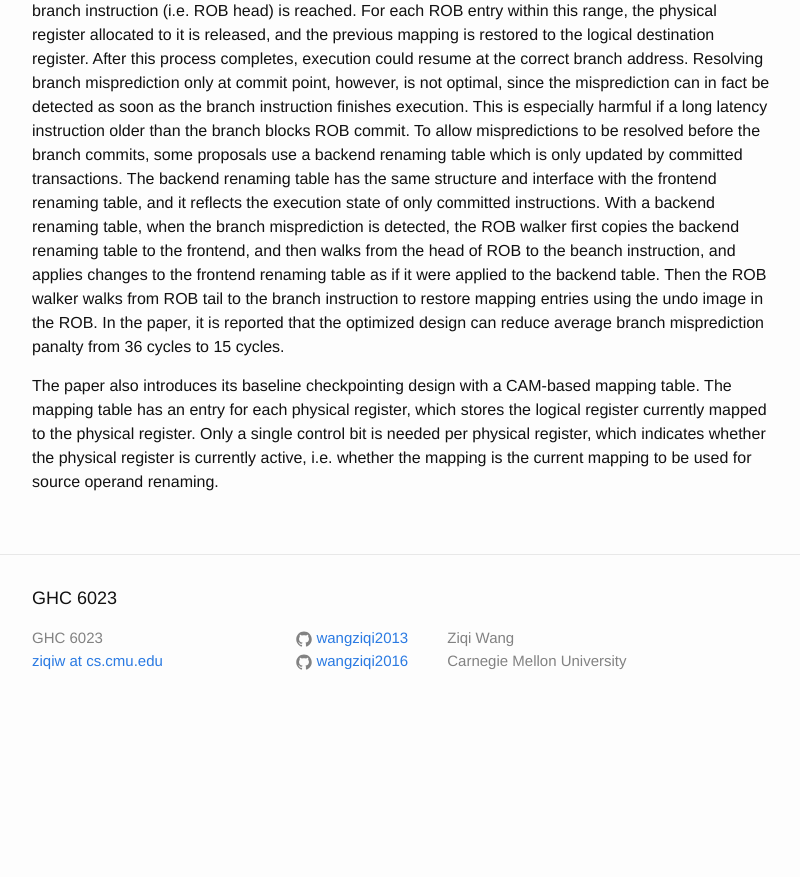
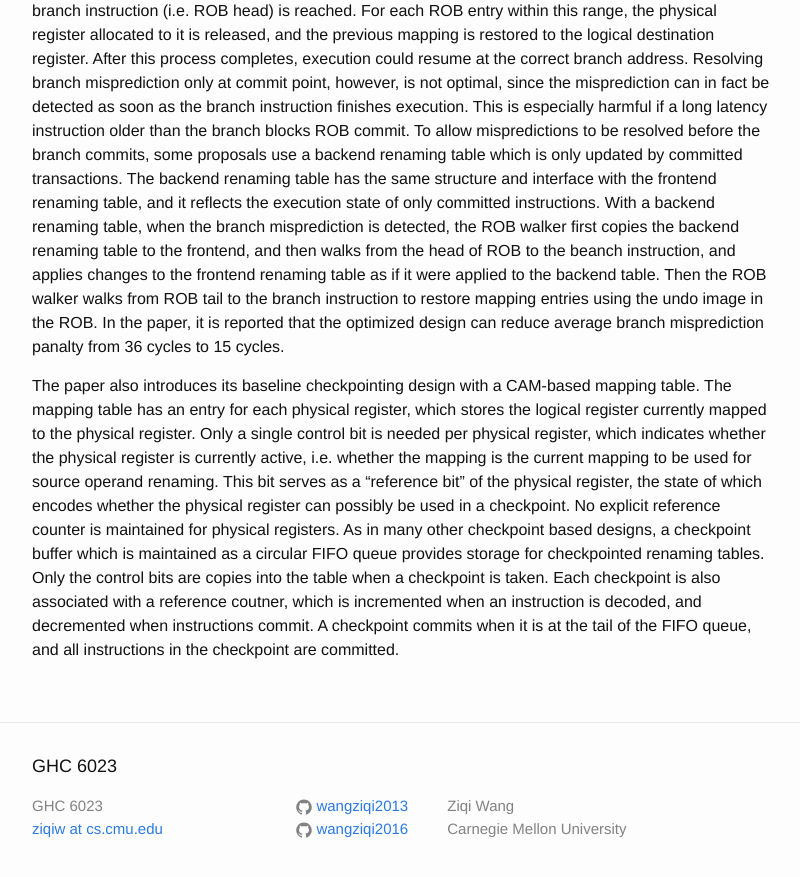
Before and after one commit to wangziqi2013/wangziqi2013.github.io, a Jekyll site: the page built from _posts/2019-09-13-efficient-reg-renaming-and-recovery-for-hp-cpu.markdown, in a window 1280 px wide and 900 px high, scrolled down 1246 px. Shown: the top 877 px of the window, without its empty margins (238-1038 px from the left). Built offline with Jekyll 4.4.1, drawn with Linux system fonts in a browser that asks for light colours; before the commit the page ends 1978 px from its top, so only the background shows below that.

Commit message:
Adding commit

```diff
--- a/_posts/2019-09-13-efficient-reg-renaming-and-recovery-for-hp-cpu.markdown
+++ b/_posts/2019-09-13-efficient-reg-renaming-and-recovery-for-hp-cpu.markdown
@@ -54,4 +54,10 @@ reported that the optimized design can reduce average branch misprediction panal
 The paper also introduces its baseline checkpointing design with a CAM-based mapping table. The mapping table has an entry
 for each physical register, which stores the logical register currently mapped to the physical register. Only a single
 control bit is needed per physical register, which indicates whether the physical register is currently active, i.e. whether
-the mapping is the current mapping to be used for source operand renaming.
+the mapping is the current mapping to be used for source operand renaming. This bit serves as a "reference bit" of the physical
+register, the state of which encodes whether the physical register can possibly be used in a checkpoint. No explicit reference
+counter is maintained for physical registers. As in many other checkpoint based designs, a checkpoint buffer which is
+maintained as a circular FIFO queue provides storage for checkpointed renaming tables. Only the control bits are copies into
+the table when a checkpoint is taken. Each checkpoint is also associated with a reference coutner, which is incremented
+when an instruction is decoded, and decremented when instructions commit. A checkpoint commits when it is at the tail
+of the FIFO queue, and all instructions in the checkpoint are committed.
```
